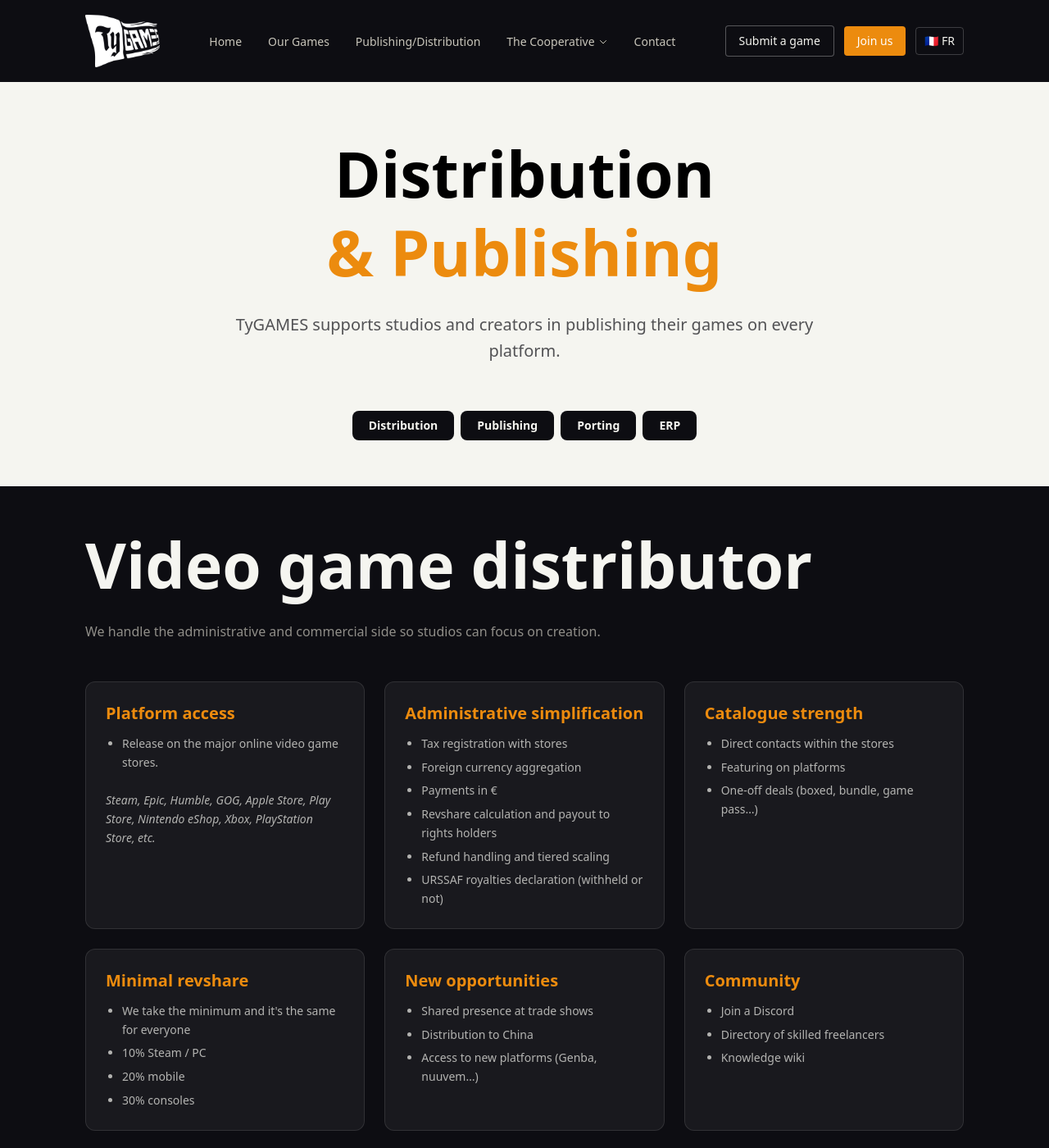
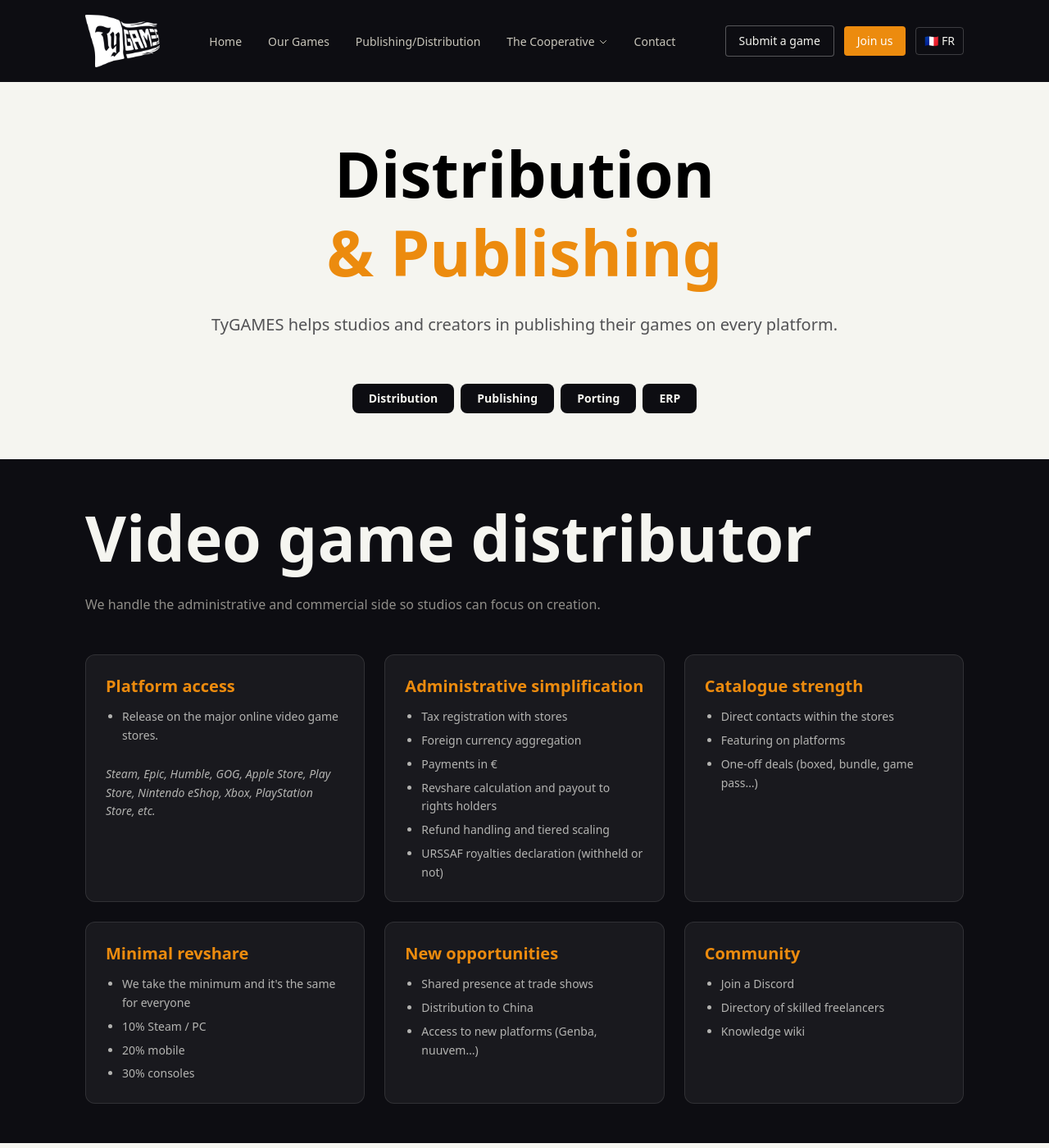
Before and after one commit to tygamesbzh/tygamesbzh.github.io, a Jekyll site: the page built from _pages_en/publishing.md, in a window 1280 px wide and 1400 px high. Shown: the whole window at 82% size. Built offline with Jekyll 4.4.1, drawn with Linux system fonts in a browser that asks for light colours; some of the changed text lies outside the part shown.

Commit message:
📝 Mise à jour textes EN

```diff
--- a/_pages_en/publishing.md
+++ b/_pages_en/publishing.md
@@ -1,11 +1,11 @@
 ---
 layout: publishing
 title: "Distribution & Publishing"
-description: "Distribution and publishing of independent video games by TyGAMES SCIC"
+description: "Distribution and publishing of independent video games by TyGAMES"
 lang_alternate: /publishing/
 hero_h1_pre: Distribution
 hero_h1_em: "& Publishing"
-hero_subtitle: "TyGAMES supports studios and creators in publishing their games on every platform."
+hero_subtitle: "TyGAMES helps studios and creators in publishing their games on every platform."
 section_nav:
   - { id: distribution, label: Distribution }
   - { id: publishing,   label: Publishing }
```
Also changed, not shown: other parts of _pages_en/publishing.md (+1 -1 lines), _pages_en/cooperative/equipe.md (+1 -1 lines), _pages_en/index.md (+1 -1 lines), _pages_en/invest.md (+2 -2 lines).
